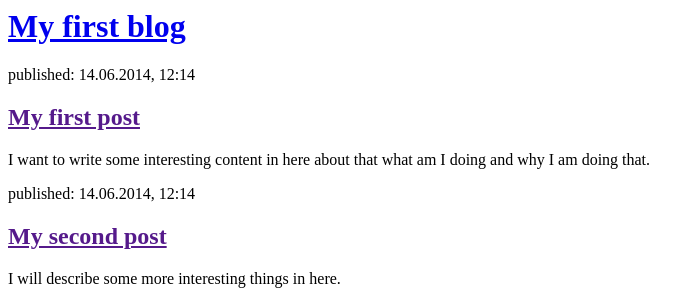
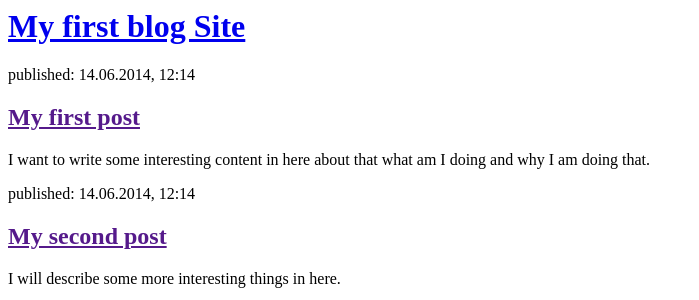
Before and after one commit to wojciechprimus/project1, a Python web app: template blog/templates/blog/post_list.html in a window 1280 px wide. Shown: the top 300 px of the page, without its empty margins (0-699 px from the left). Run offline with Jinja, Linux system fonts and the light colour scheme; the template is opened without the code that fills it, so the values that code supplies are empty.

Commit message:
I changed a code little bit.

```diff
--- a/blog/templates/blog/post_list.html
+++ b/blog/templates/blog/post_list.html
@@ -1,10 +1,10 @@
 <html>
     <head>
-        <title>My first blog</title>
+        <title>This is my first blog</title>
     </head>
     <body>
         <div>
-            <h1><a href="/">My first blog</a></h1>
+            <h1><a href="/">My first blog Site </a></h1>
         </div>
 
         <div>
@@ -16,7 +16,7 @@
         <div>
             <p>published: 14.06.2014, 12:14</p>
             <h2><a href="">My second post</a></h2>
-            <p> I will describe some more interesting things in here. </p>
+            <p> I will describe some more interesting things in here.</p>
         </div>
     </body>
 </html>
```
